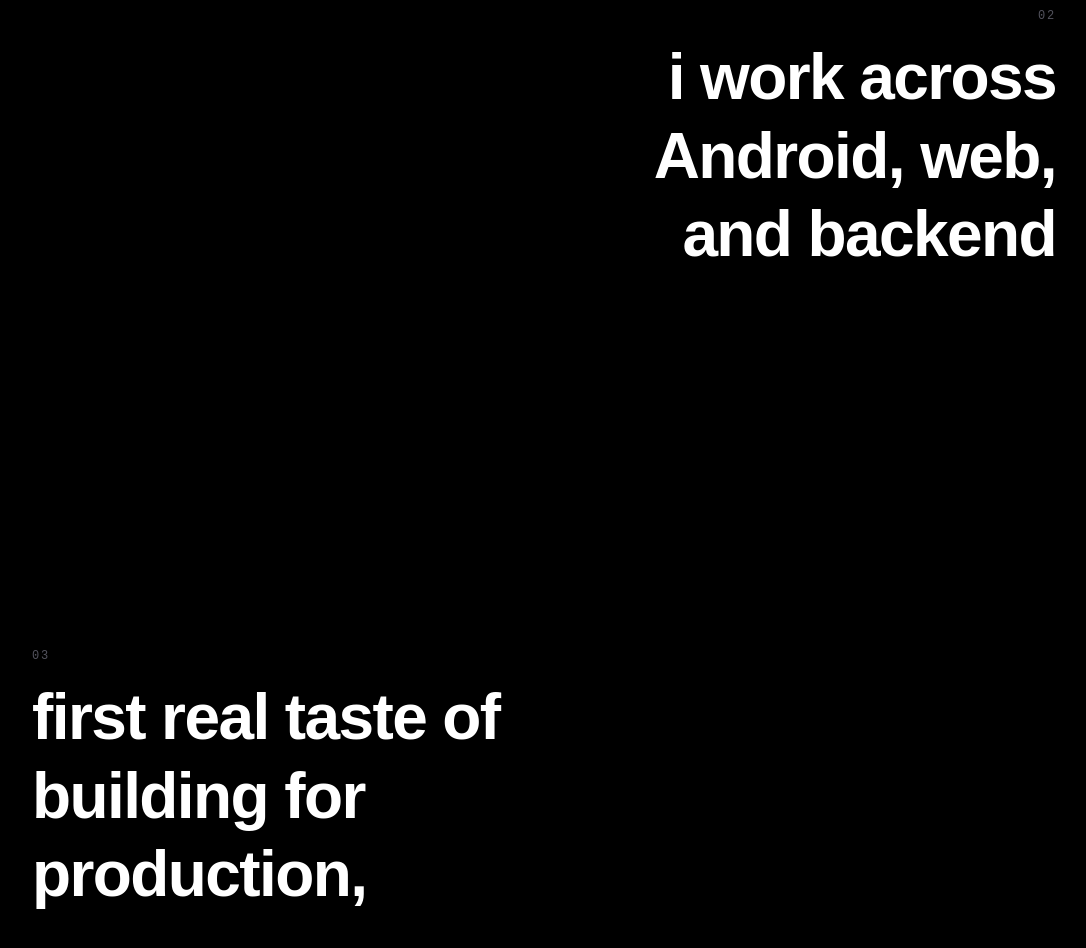
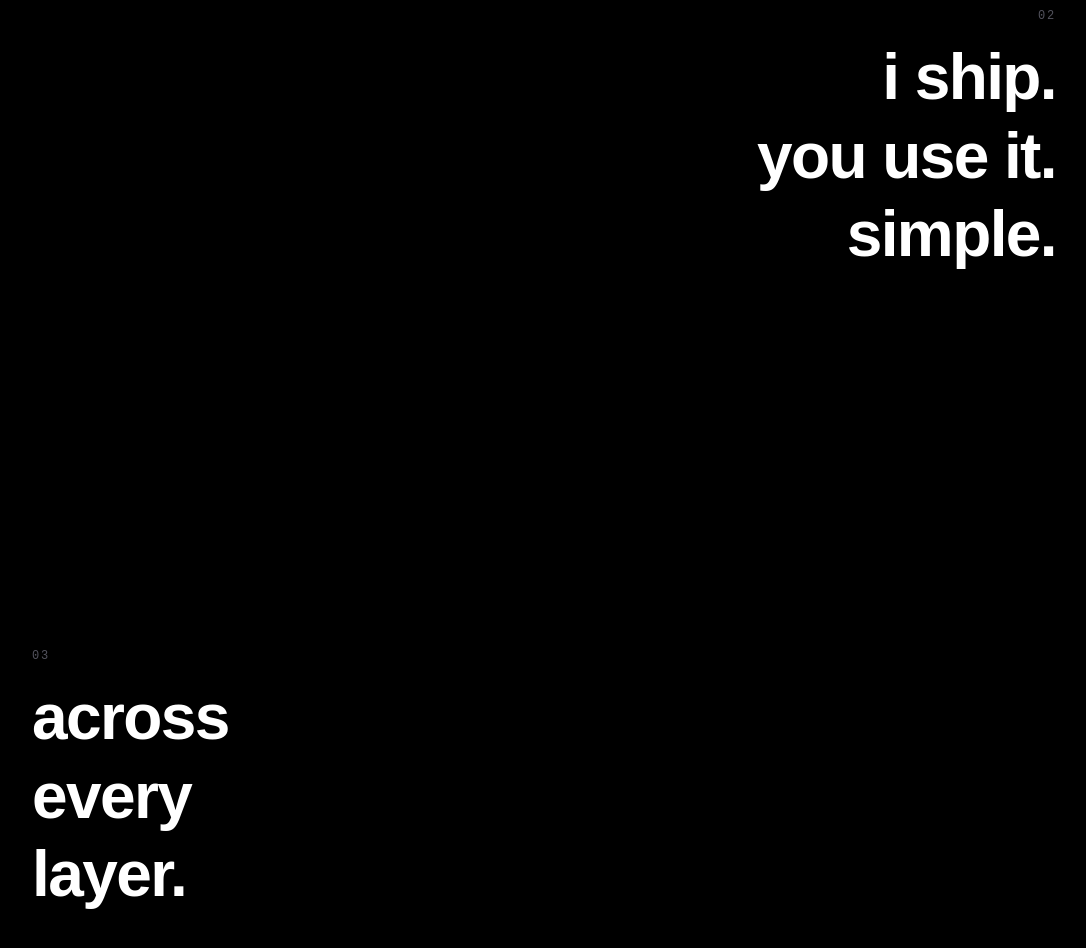
Before and after one commit to akbrdhia/AkbarD_Porto, a React (Vite) app: page /2026/about in a window 1280 px wide. Shown: the part 1620-2568 px from the top of the page, without its empty margins (96-1182 px from the left). Built offline with nearby package versions, Linux system fonts and the light colour scheme; no server answers.

Commit message:
feat(about): rewrite AboutJourney copy
- Row 1: hello i'm akbar / a developer / from Indonesia
- Row 2: i ship. / you use it. / simple.
- Row 3: across / every / layer. (bridge to AboutSkills)

```diff
--- a/src/2026/features/about/AboutJourney.jsx
+++ b/src/2026/features/about/AboutJourney.jsx
@@ -15,18 +15,18 @@
     align: 'right',
     num: '02',
     content: [
-      'i work across',
-      'Android, web,',
-      'and backend',
+      'i ship.',
+      'you use it.',
+      'simple.',
     ],
   },
   {
     align: 'left',
     num: '03',
     content: [
-      'first real taste of',
-      'building for',
-      'production,',
+      'across',
+      'every',
+      'layer.',
     ],
   },
 ];
```
